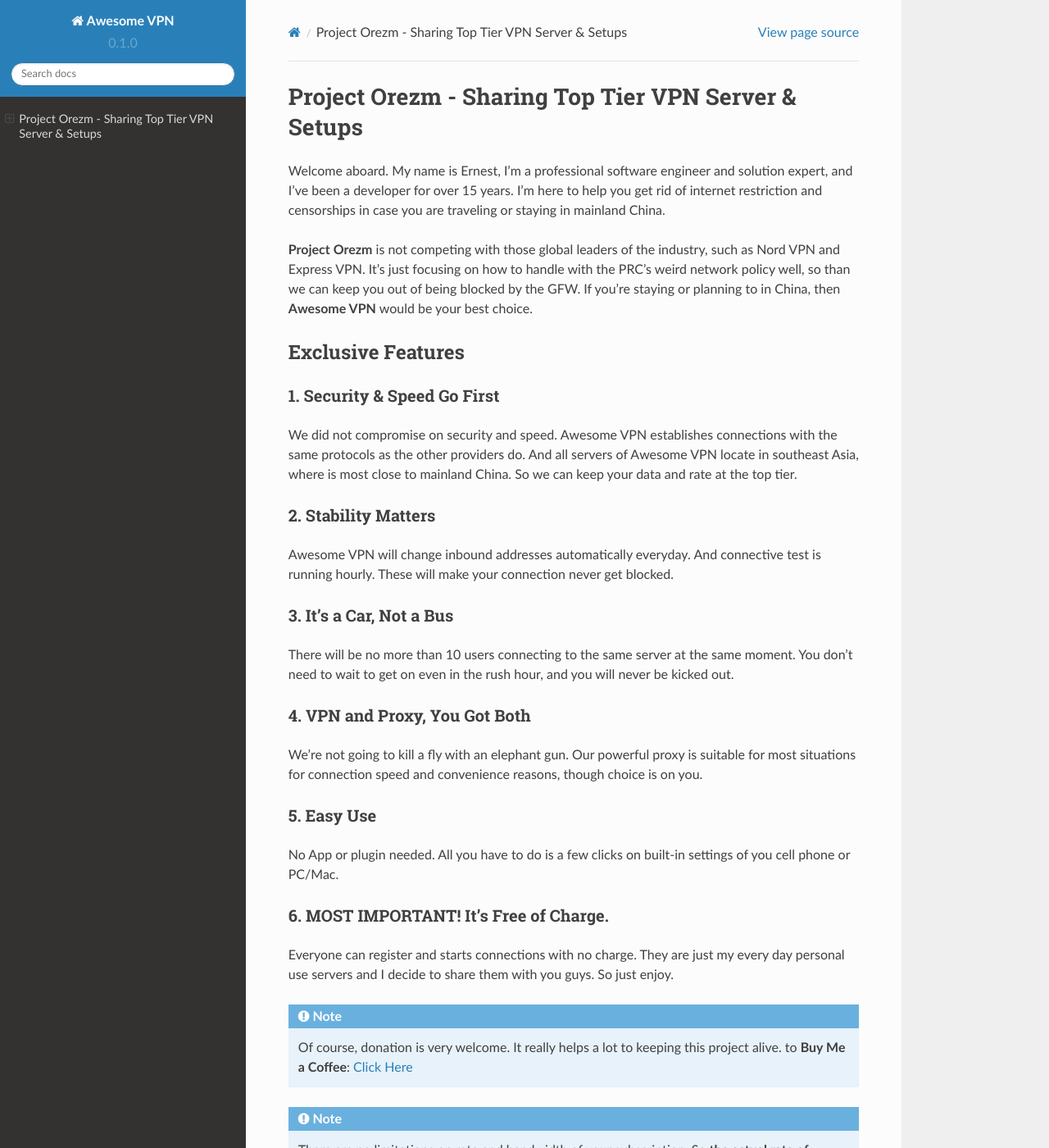
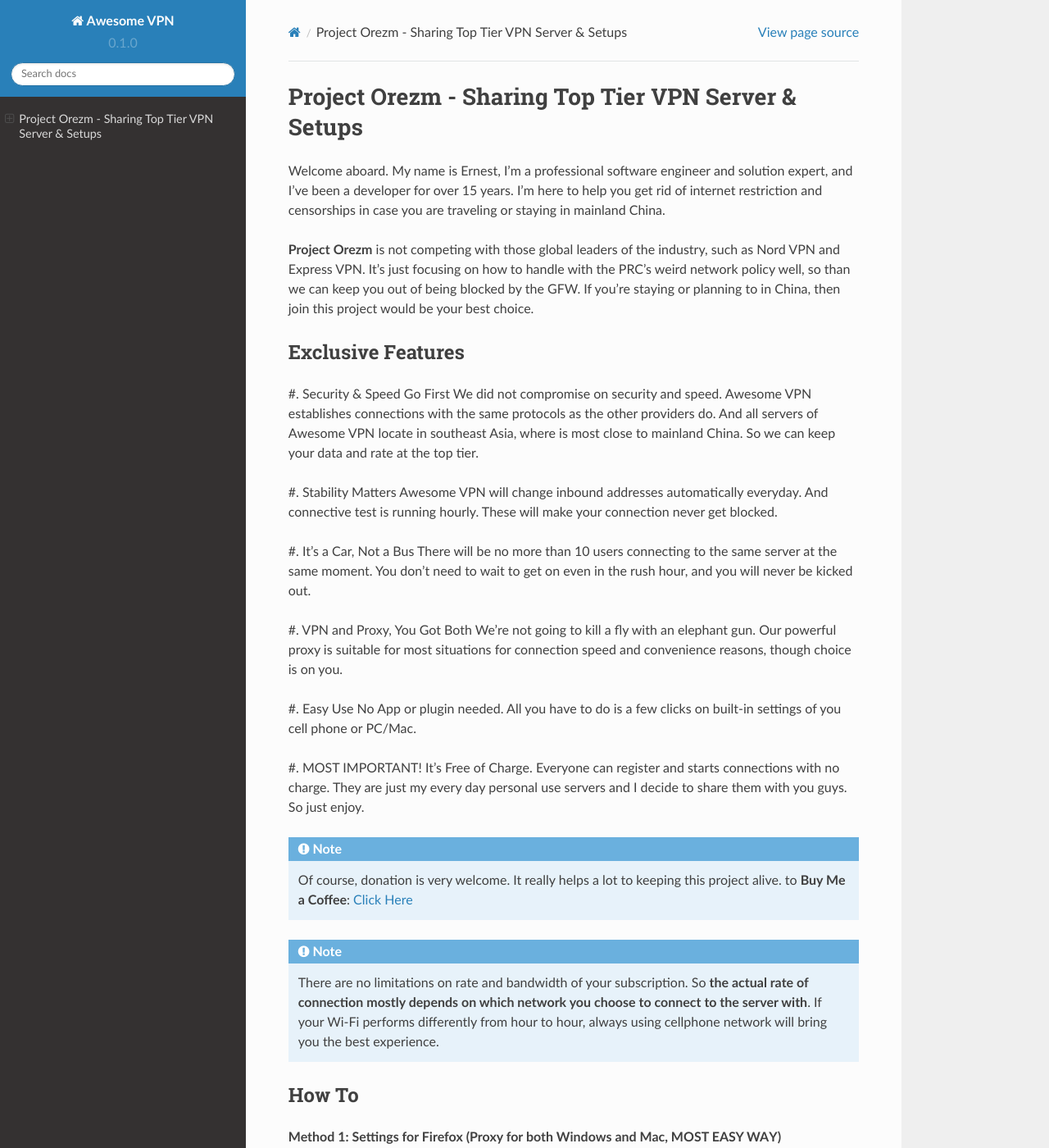
Before and after one commit to orezm/avc, a Sphinx documentation site: the page built from docs/source/index.rst, in a window 1280 px wide and 1400 px high. Shown: the whole window at 82% size. Built offline with Sphinx 7.4.7 and the Read the Docs theme 2.0.0, drawn with Linux system fonts in a browser that asks for light colours.

Commit message:
Update index.rst

```diff
--- a/docs/source/index.rst
+++ b/docs/source/index.rst
@@ -3,34 +3,28 @@
 
 Welcome aboard. My name is Ernest, I’m a professional software engineer and solution expert, and I’ve been a developer for over 15 years. I’m here to help you get rid of internet restriction and censorships in case you are traveling or staying in mainland China.
 
-**Project Orezm** is not competing with those global leaders of the industry, such as Nord VPN and Express VPN. It’s just focusing on how to handle with the PRC’s weird network policy well, so than we can keep you out of being blocked by the GFW. If you're staying or planning to in China, then **Awesome VPN** would be your best choice.
+**Project Orezm** is not competing with those global leaders of the industry, such as Nord VPN and Express VPN. It’s just focusing on how to handle with the PRC’s weird network policy well, so than we can keep you out of being blocked by the GFW. If you're staying or planning to in China, then join this project would be your best choice.
 
 
 Exclusive Features
 ------------------
 
-1. Security & Speed Go First
-^^^^^^^^^^^^^^^^^^^^^^^^^
+#. Security & Speed Go First
 We did not compromise on security and speed. Awesome VPN establishes connections with the same protocols as the other providers do. And all servers of Awesome VPN locate in southeast Asia, where is most close to mainland China. So we can keep your data and rate at the top tier.
 
-2. Stability Matters
-^^^^^^^^^^^^^^^^^^^^
+#. Stability Matters
 Awesome VPN will change inbound addresses automatically everyday. And connective test is running hourly. These will make your connection never get blocked.
 
-3. It's a Car, Not a Bus
-^^^^^^^^^^^^^^^^^^^^^^^^
+#. It's a Car, Not a Bus
 There will be no more than 10 users connecting to the same server at the same moment. You don't need to wait to get on even in the rush hour, and you will never be kicked out.
 
-4. VPN and Proxy, You Got Both
-^^^^^^^^^^^^^^^^^^^^^^^^^^^^^^
+#. VPN and Proxy, You Got Both
 We’re not going to kill a fly with an elephant gun. Our powerful proxy is suitable for most situations for connection speed and convenience reasons, though choice is on you.
 
-5. Easy Use
-^^^^^^^^^^^
+#. Easy Use
 No App or plugin needed. All you have to do is a few clicks on built-in settings of you cell phone or PC/Mac.
 
-6. MOST IMPORTANT! It's Free of Charge.
-^^^^^^^^^^^^^^^^^^^^^^^^^^^^^^^^^^^^^^^
+#. MOST IMPORTANT! It's Free of Charge.
 Everyone can register and starts connections with no charge. They are just my every day personal use servers and I decide to share them with you guys. So just enjoy.
 
 
@@ -43,8 +37,10 @@
     There are no limitations on rate and bandwidth of your subscription. So **the actual rate of connection mostly depends on which network you choose to connect to the server with**. If your Wi-Fi performs differently from hour to hour, always using cellphone network will bring you the best experience.
 
 
-Method 1: Settings for Firefox (Proxy for both Windows and Mac, MOST EASY WAY)
--------------------------------------------------------------------------
+How To
+------
+
+**Method 1: Settings for Firefox (Proxy for both Windows and Mac, MOST EASY WAY)**
 
 #. Open Settings on Firefox Browser.
 
@@ -57,8 +53,7 @@
 #. Click OK. (All Done.)
 
 
-Method 2: Settings for Cisco AnyConnect (VPN for Android, iPhone, Windows and Mac)
----------------------------------------------------------------------------------
+**Method 2: Settings for Cisco AnyConnect (VPN for Android, iPhone, Windows and Mac)**
 
 #. Install and open Cisco AnyConnect Secure Mobility Client. You can get the install package from Google Play, Apple Store, Cisco Official Website, or just  `Click Here <https://github.com/orezm/avc/releases/tag/downloads>`_
 
@@ -69,8 +64,7 @@
 #. Click Connect.
 
 
-Method 3: Set up a VPN connection on iPhone (No APP installed required)
------------------------------------------------------------------------
+**Method 3: Set up a VPN connection on iPhone (No APP installed required)**
 
 #. On iPhone, choose Settings > General > VPN, then click Add VPN Configuration.
 
@@ -85,8 +79,7 @@
 #. Click Done.
 
 
-Method 4: Set up a VPN connection on Mac (No Application installed required)
-----------------------------------------------------------------------------
+**Method 4: Set up a VPN connection on Mac (No Application installed required)**
 
 #. On Mac, choose Apple menu > System Preferences, then click Network.
 
```
